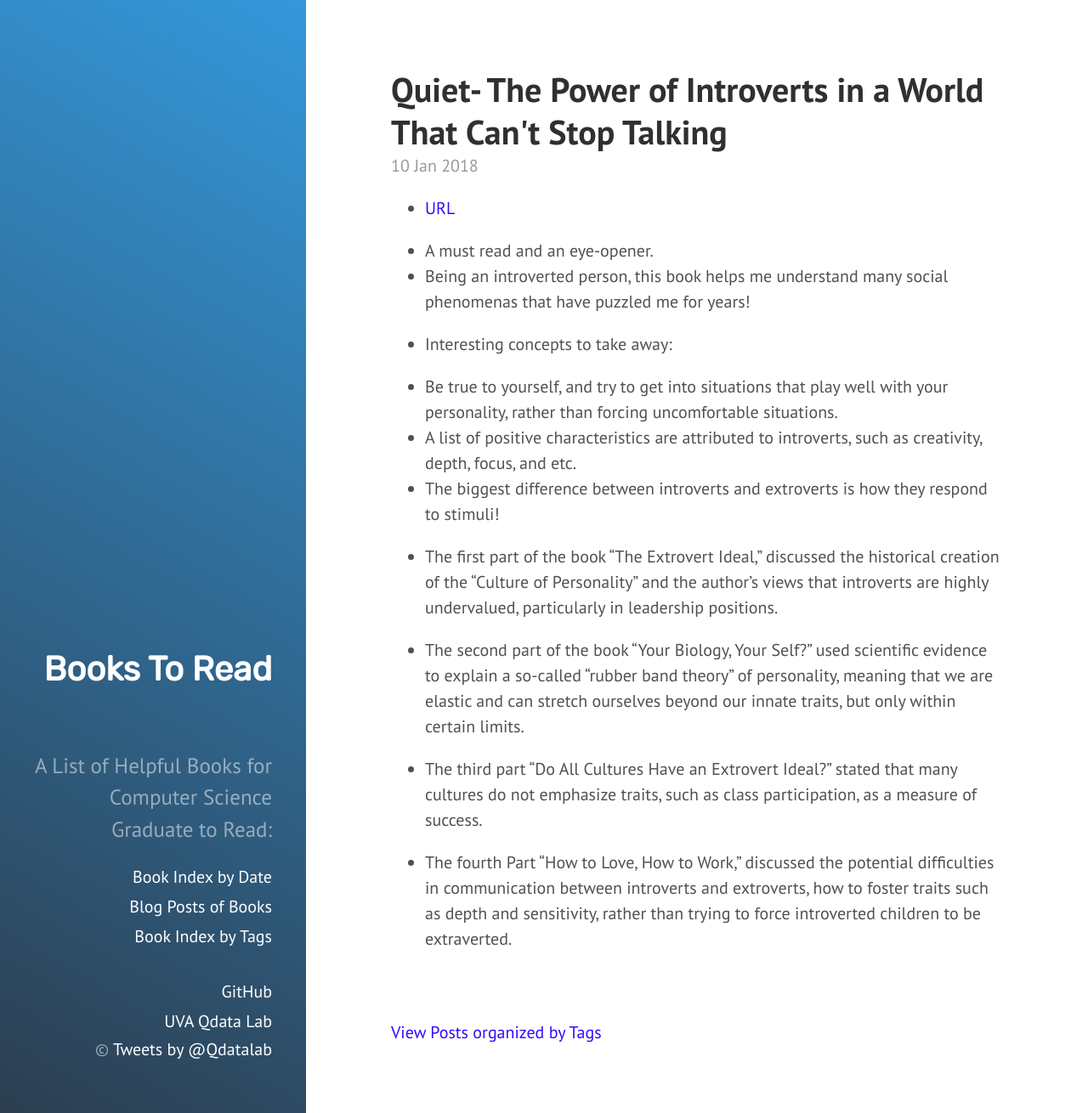
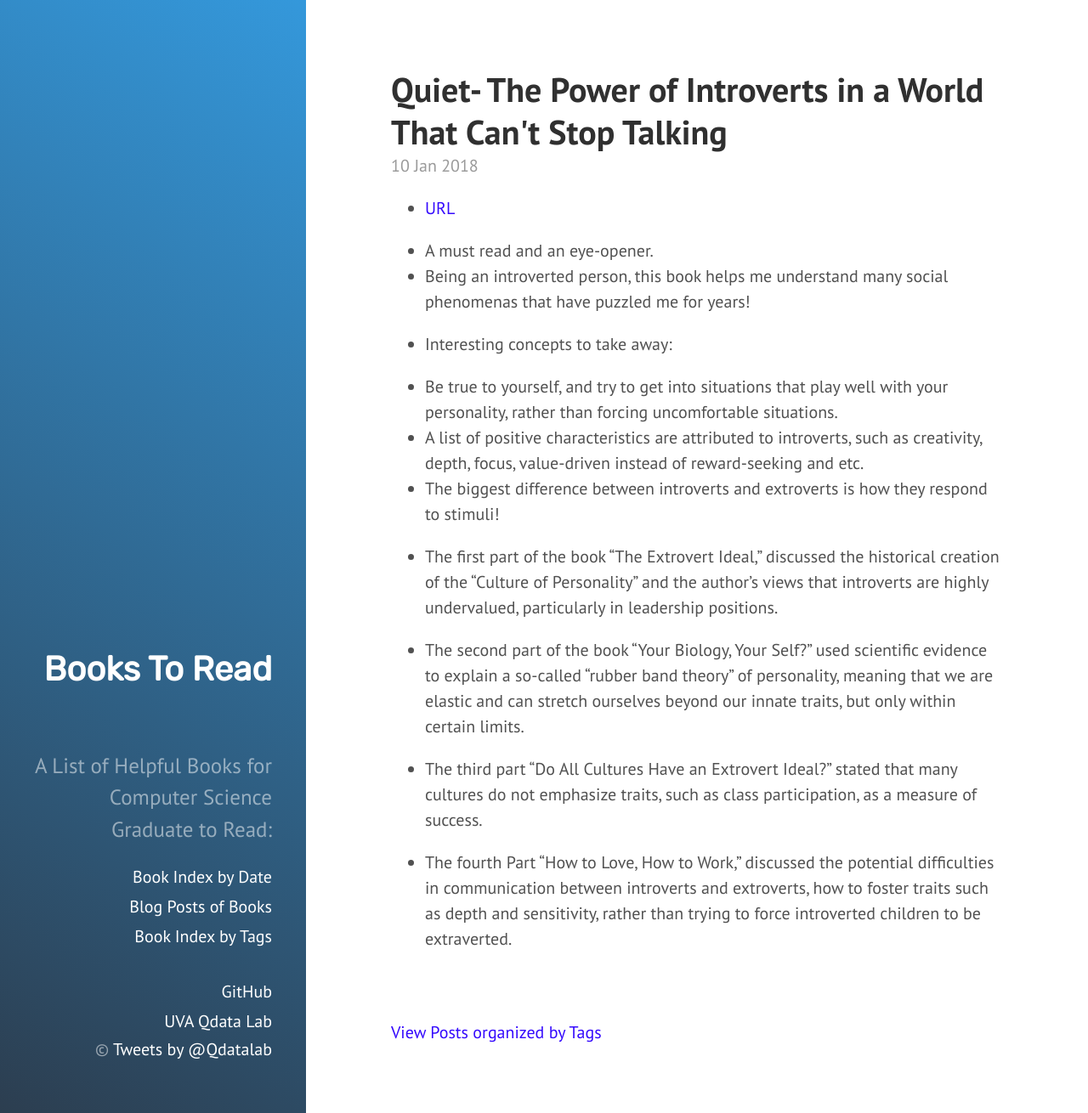
Before and after one commit to qiyanjun/books2read, a Jekyll site: the page built from _posts/2018-01-10-QuiteIntrovert.md, in a window 1280 px wide and 1310 px high. Shown: the whole window at 85% size. Built offline with Jekyll 4.4.1, drawn with Linux system fonts in a browser that asks for light colours.

Commit message:
fix a small issue in quite

```diff
--- a/_posts/2018-01-10-QuiteIntrovert.md
+++ b/_posts/2018-01-10-QuiteIntrovert.md
@@ -17,7 +17,7 @@ tags:
 - Interesting concepts to take away:
 
 + Be true to yourself, and try to get into situations that play well with your personality, rather than forcing uncomfortable situations.
-+ A list of positive characteristics are attributed to introverts, such as creativity, depth, focus, and etc.
++ A list of positive characteristics are attributed to introverts, such as creativity, depth, focus, value-driven instead of reward-seeking and etc.
 + The biggest difference between introverts and extroverts is how they respond to stimuli!
 
 + The first part of the book “The Extrovert Ideal,” discussed the historical creation of the “Culture of Personality” and the author's views that introverts are highly undervalued, particularly in leadership positions.
```
